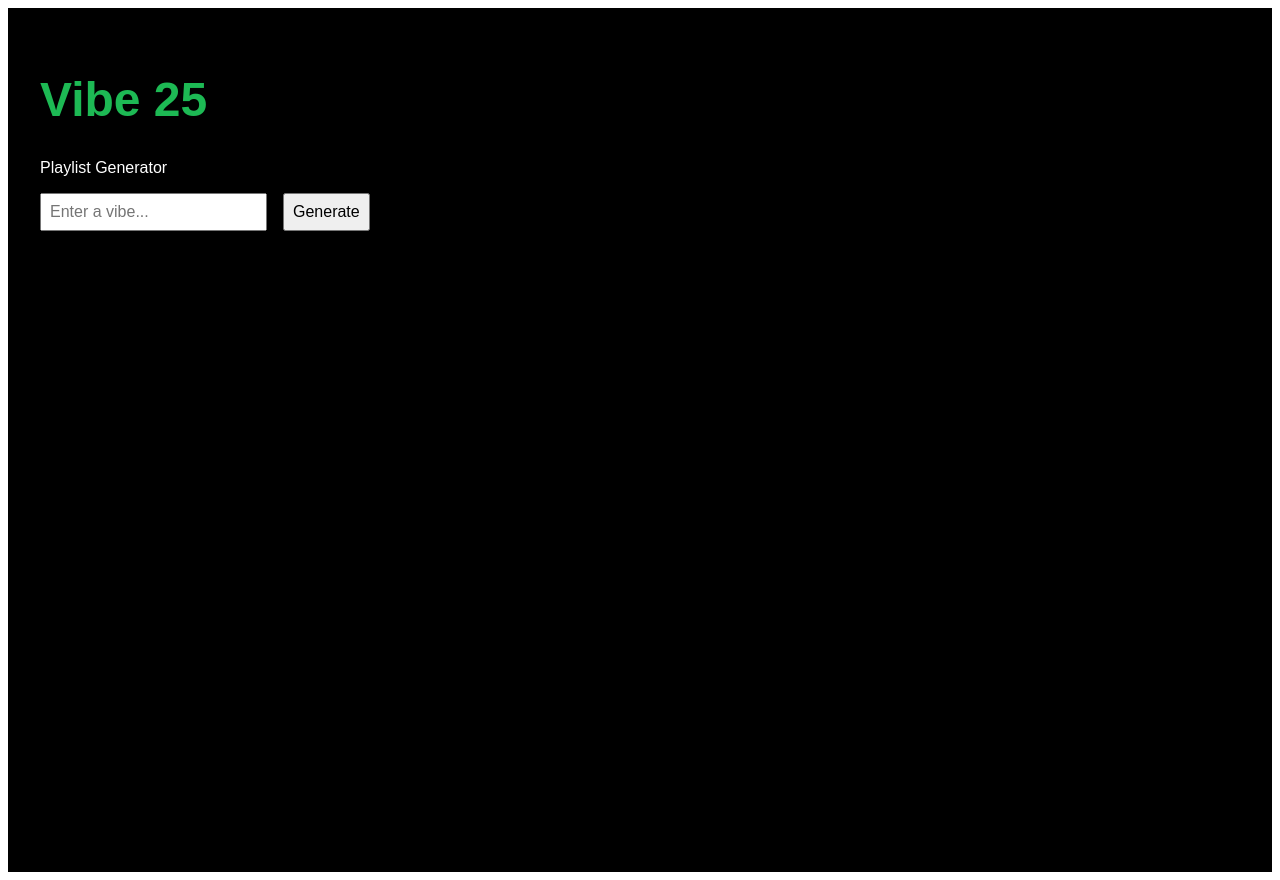
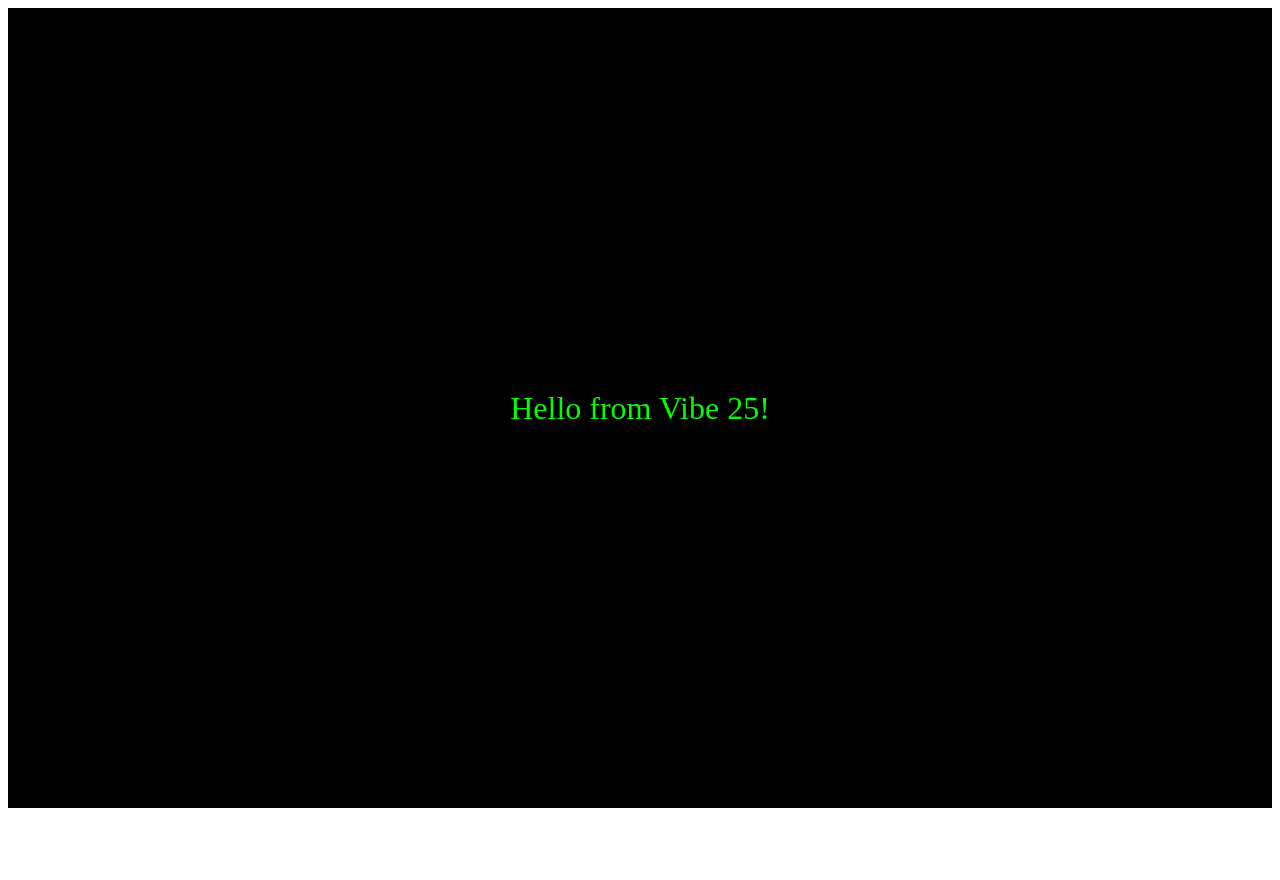
Before and after one commit to vazfo/vibe25, a React (Vite) app: page / in a window 1280 px wide. After the commit the page ends 816 px from the top, so only its background shows below. Built offline with nearby package versions, Linux system fonts and the light colour scheme.

Commit message:
Update VibePlaylist.jsx

```diff
--- a/src/VibePlaylist.jsx
+++ b/src/VibePlaylist.jsx
@@ -1,42 +1,7 @@
-import { useState } from "react";
-
 export default function VibePlaylist() {
-  const [vibe, setVibe] = useState("");
-  const [playlist, setPlaylist] = useState(null);
-
-  const handleGenerate = () => {
-    setPlaylist({
-      title: `Vibe: ${vibe}`,
-      description: "A 25-song playlist to match your mood.",
-      songs: Array.from({ length: 25 }, (_, i) => `Song ${i + 1}`),
-    });
-  };
-
   return (
-    <div style={{ background: "black", color: "white", minHeight: "100vh", padding: "2rem", fontFamily: "sans-serif" }}>
-      <h1 style={{ fontSize: "3rem", color: "#1DB954" }}>Vibe 25</h1>
-      <p>Playlist Generator</p>
-
-      <input
-        type="text"
-        placeholder="Enter a vibe..."
-        value={vibe}
-        onChange={(e) => setVibe(e.target.value)}
-        style={{ padding: "0.5rem", fontSize: "1rem", marginRight: "1rem" }}
-      />
-      <button onClick={handleGenerate} style={{ padding: "0.5rem", fontSize: "1rem" }}>Generate</button>
-
-      {playlist && (
-        <div style={{ marginTop: "2rem" }}>
-          <h2>{playlist.title}</h2>
-          <p>{playlist.description}</p>
-          <ul>
-            {playlist.songs.map((song, index) => (
-              <li key={index}>{song}</li>
-            ))}
-          </ul>
-        </div>
-      )}
+    <div style={{ background: "black", color: "lime", fontSize: "2rem", minHeight: "100vh", display: "flex", justifyContent: "center", alignItems: "center" }}>
+      <p>Hello from Vibe 25!</p>
     </div>
   );
 }
```
